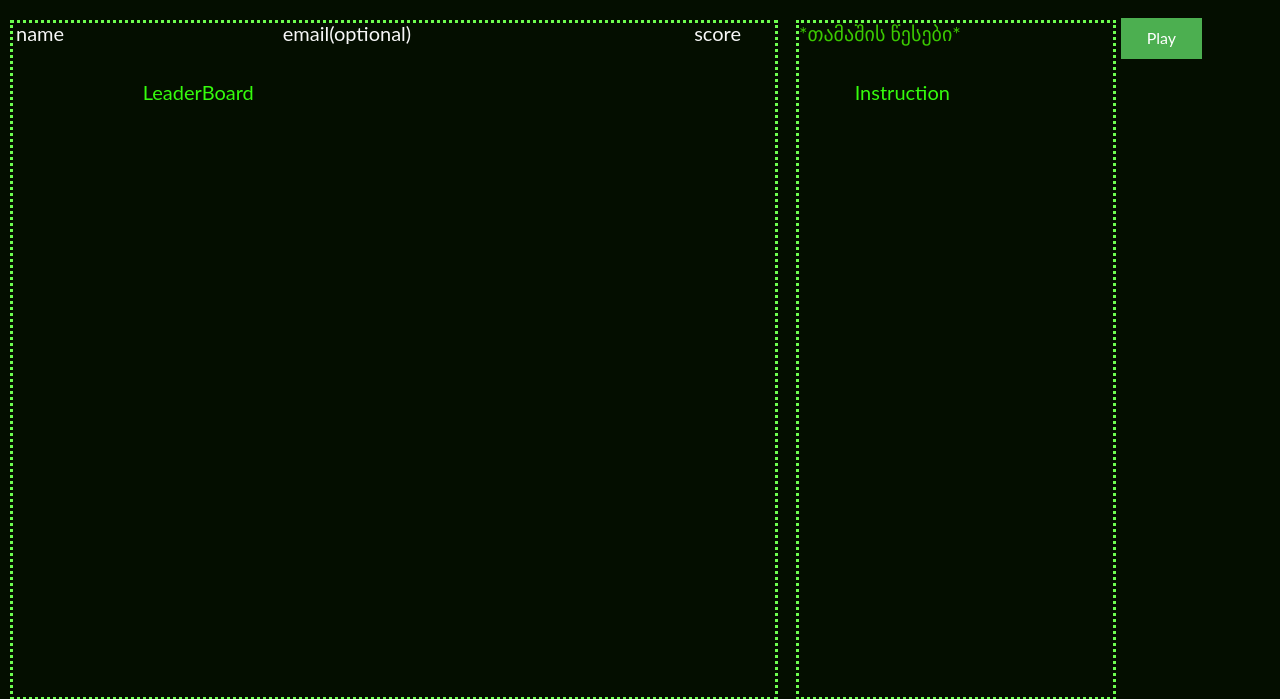
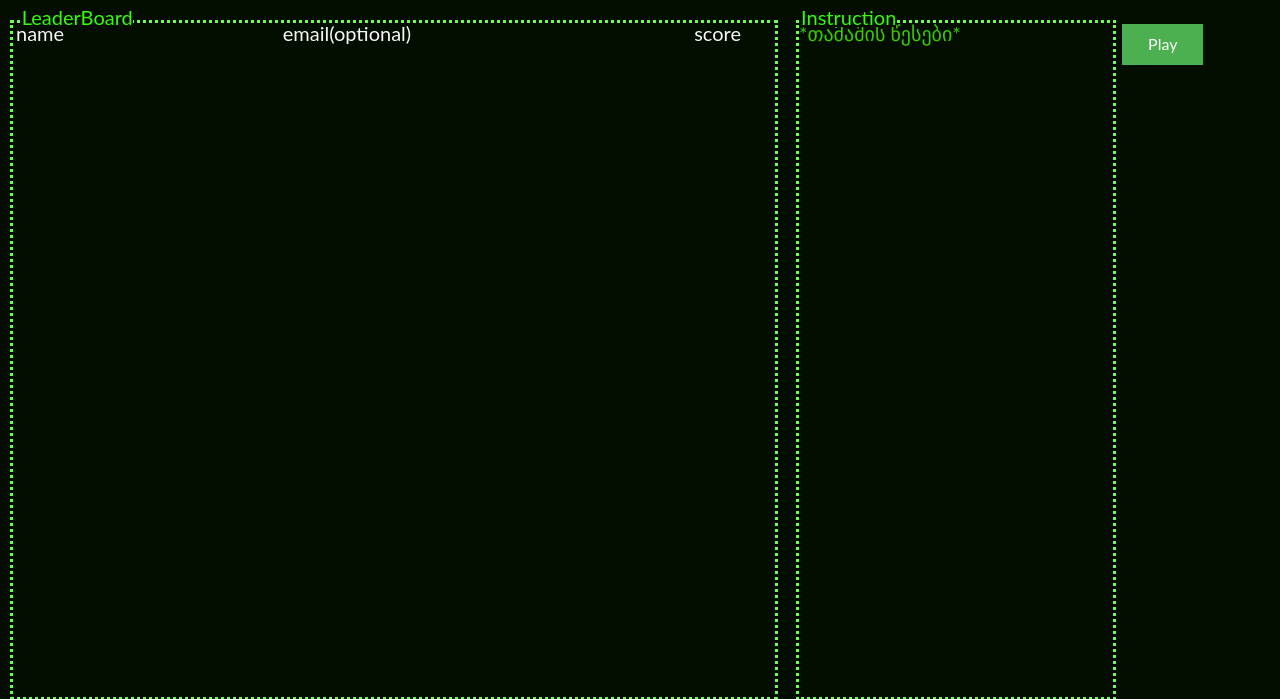
Before and after one commit to GiorgioRR/typing-game, a Flask app: page / in a window 1280 px wide. Shown: the part 72-771 px from the top of the page. Run offline with Flask 2, Linux system fonts and the light colour scheme; data comes from the database, SQL or seed files in the repository; parts of the project's set-up code (start-up, migrations or seed data) failed here and were passed over.

Commit message:
some new updates

```diff
--- a/static/css/style.css
+++ b/static/css/style.css
@@ -69,7 +69,6 @@
 
 .frame {
     height: 85vh;
-    /* margin-left: .5em; */
     border: dotted #6dfd4f;
 }
 
@@ -79,13 +78,13 @@
 }
 
 .l-title {
-    top: 12%;
-    left: 17%;
+    top: 1%;
+    left: 1.5%;
 }
 
 .l-instr {
-    top: 12%;
-    left: 17%;
+    top: 1%;
+    left: 1.5%;
 }
 
 .leaderboard {
@@ -112,8 +111,8 @@
 
 .button {
     position: relative;
-    top: 1.14em;
-    right: 1.6em;
+    top: 3.5%;
+    right: 30%;
 
     background-color: #4CAF50;
     border: none;
```
